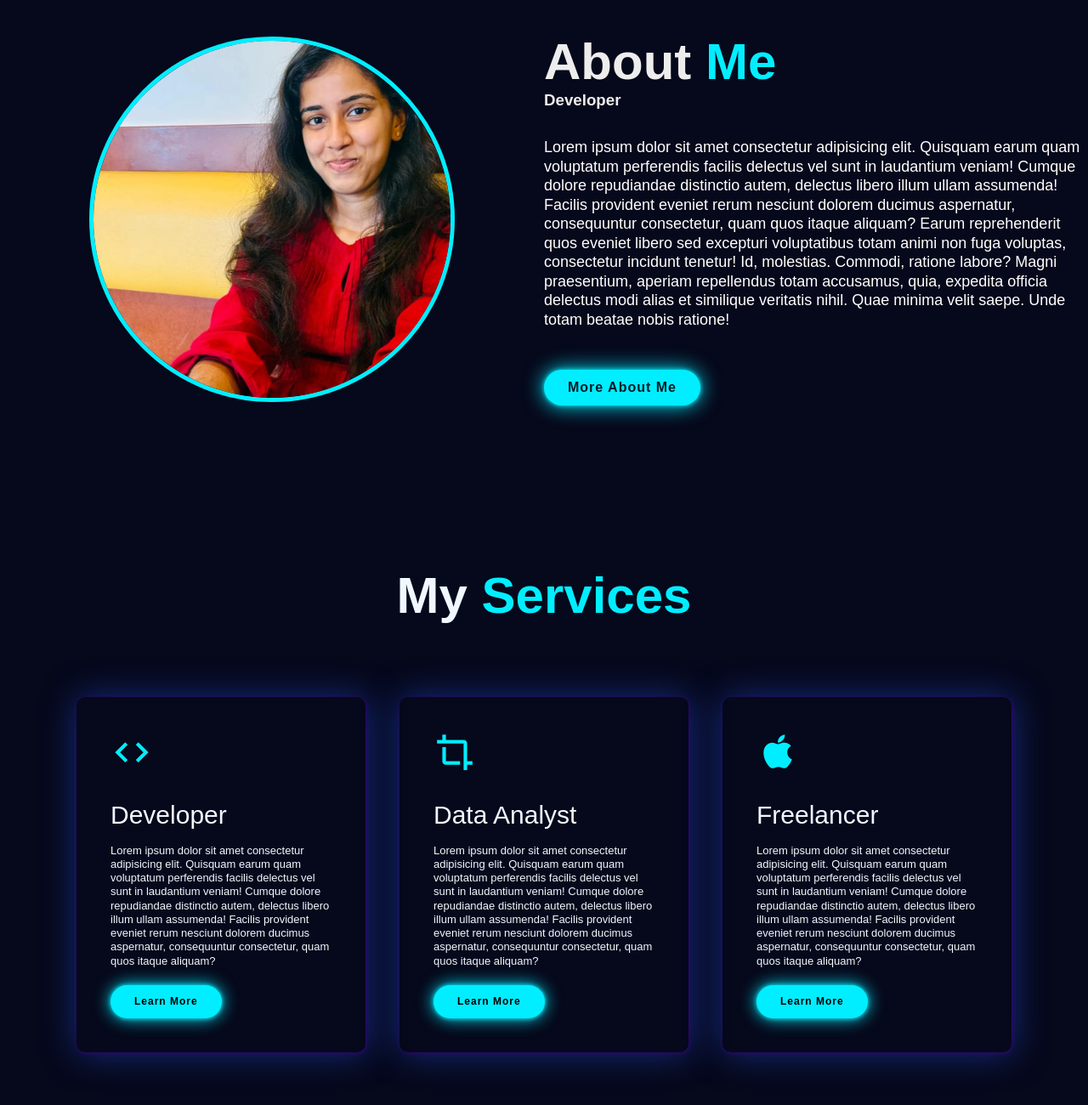
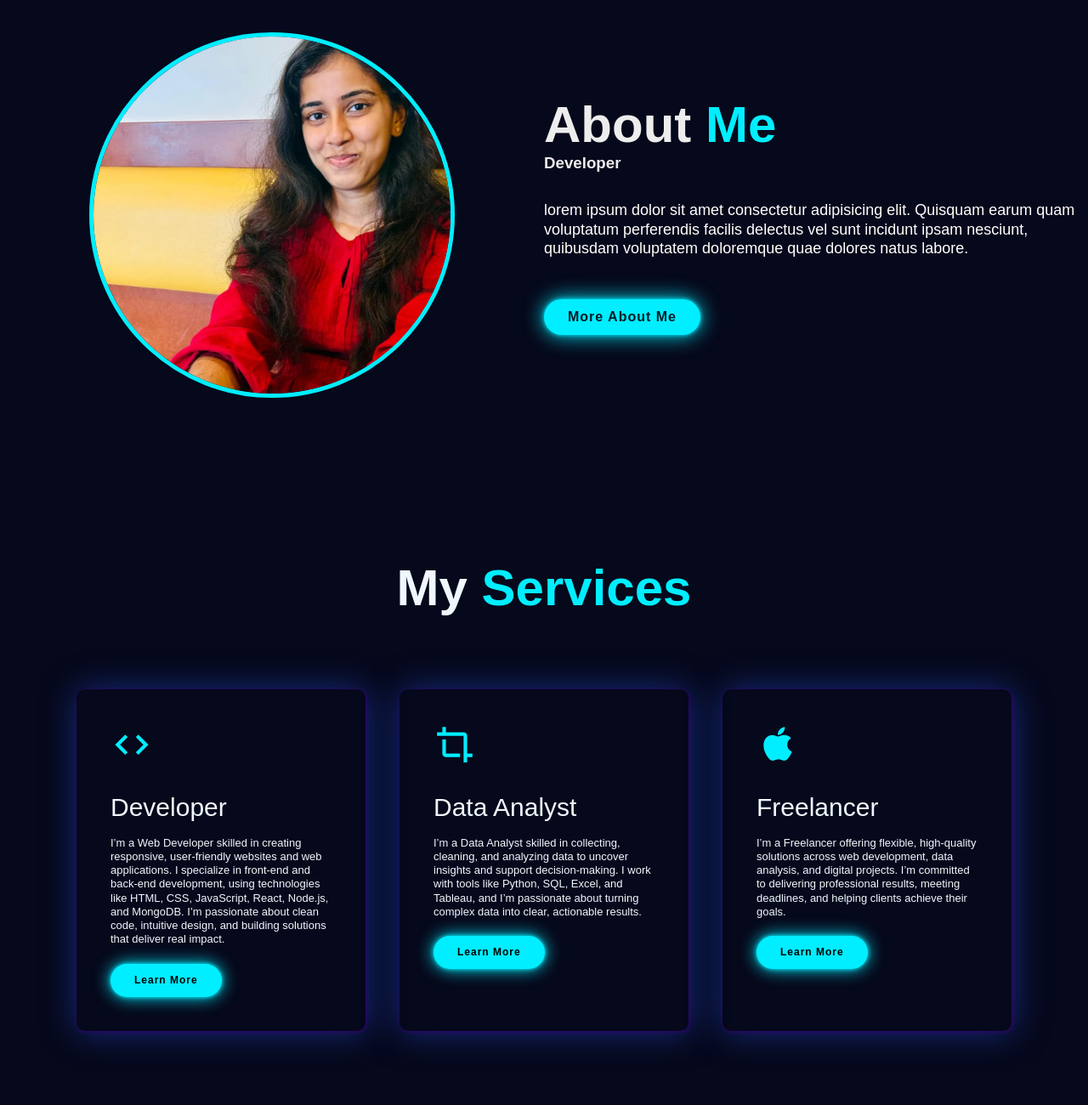
Before and after one commit to Mashi333/portfolio, a plain HTML site: page index.html in a window 1280 px wide. Shown: the part 858-2158 px from the top of the page at 85% size. Drawn offline with nearby package versions, Linux system fonts and the light colour scheme.

Commit message:
final 1.0

```diff
--- a/index.html
+++ b/index.html
@@ -28,10 +28,14 @@
         <h1>Maheshi Karunarathna</h1>
         <h3>And I'm a <span class="text"></span></h3>
         <p>
-          Lorem ipsum dolor sit amet consectetur adipisicing elit. Facere quod,
-          perferendis esse minus eaque distinctio beatae asperiores inventore
-          alias est, sequi doloribus officiis laborum voluptate suscipit. Ab
-          vitae atque minima?
+          I am a dedicated web developer with a passion for creating dynamic,
+          responsive websites that provide exceptional user experiences. With
+          proficiency in the latest web technologies and a keen eye for detail,
+          I build scalable, high-performance websites tailored to meet your
+          unique needs. From concept to launch, I ensure every aspect of your
+          website aligns with your brand and engages your audience. Let's
+          collaborate to bring your vision to life and make a significant impact
+          online.
         </p>
         <div class="home-sci">
           <a href="#" style="--i: 6"><i class="bx bxl-linkedin"></i></a>
@@ -39,7 +43,7 @@
           <a href="#" style="--i: 8"><i class="bx bxl-twitter"></i></a>
           <a href="#" style="--i: 9"><i class="bx bxl-facebook"></i></a>
         </div>
-        <a href="#" class="btn-box">More About Me</a>
+        <a download href="/Professional CV.pdf" class="btn-box">Download CV</a>
       </div>
 
       <div class="home-img">
@@ -57,17 +61,10 @@
         <h3>Developer</h3>
         <br />
         <p>
-          Lorem ipsum dolor sit amet consectetur adipisicing elit. Quisquam
-          earum quam voluptatum perferendis facilis delectus vel sunt in
-          laudantium veniam! Cumque dolore repudiandae distinctio autem,
-          delectus libero illum ullam assumenda! Facilis provident eveniet rerum
-          nesciunt dolorem ducimus aspernatur, consequuntur consectetur, quam
-          quos itaque aliquam? Earum reprehenderit quos eveniet libero sed
-          excepturi voluptatibus totam animi non fuga voluptas, consectetur
-          incidunt tenetur! Id, molestias. Commodi, ratione labore? Magni
-          praesentium, aperiam repellendus totam accusamus, quia, expedita
-          officia delectus modi alias et similique veritatis nihil. Quae minima
-          velit saepe. Unde totam beatae nobis ratione!
+          lorem ipsum dolor sit amet consectetur adipisicing elit. Quisquam
+          earum quam voluptatum perferendis facilis delectus vel sunt incidunt
+          ipsam nesciunt, quibusdam voluptatem doloremque quae dolores natus
+          labore.
         </p>
         <br />
         <a href="#" class="btn-box">More About Me</a>
@@ -83,12 +80,12 @@
               <i class="bx bx-code" style="color: #00eeff"></i>
               <h2>Developer</h2>
               <p>
-                Lorem ipsum dolor sit amet consectetur adipisicing elit.
-                Quisquam earum quam voluptatum perferendis facilis delectus vel
-                sunt in laudantium veniam! Cumque dolore repudiandae distinctio
-                autem, delectus libero illum ullam assumenda! Facilis provident
-                eveniet rerum nesciunt dolorem ducimus aspernatur, consequuntur
-                consectetur, quam quos itaque aliquam?
+                I’m a Web Developer skilled in creating responsive,
+                user-friendly websites and web applications. I specialize in
+                front-end and back-end development, using technologies like
+                HTML, CSS, JavaScript, React, Node.js, and MongoDB. I’m
+                passionate about clean code, intuitive design, and building
+                solutions that deliver real impact.
               </p>
               <a href="#" class="read">Learn More</a>
             </div>
@@ -96,12 +93,11 @@
               <i class="bx bx-crop" style="color: #00eeff"></i>
               <h2>Data Analyst</h2>
               <p>
-                Lorem ipsum dolor sit amet consectetur adipisicing elit.
-                Quisquam earum quam voluptatum perferendis facilis delectus vel
-                sunt in laudantium veniam! Cumque dolore repudiandae distinctio
-                autem, delectus libero illum ullam assumenda! Facilis provident
-                eveniet rerum nesciunt dolorem ducimus aspernatur, consequuntur
-                consectetur, quam quos itaque aliquam?
+                I’m a Data Analyst skilled in collecting, cleaning, and
+                analyzing data to uncover insights and support decision-making.
+                I work with tools like Python, SQL, Excel, and Tableau, and I’m
+                passionate about turning complex data into clear, actionable
+                results.
               </p>
               <a href="#" class="read">Learn More</a>
             </div>
@@ -109,12 +105,10 @@
               <i class="bx bxl-apple" style="color: #00eeff"></i>
               <h2>Freelancer</h2>
               <p>
-                Lorem ipsum dolor sit amet consectetur adipisicing elit.
-                Quisquam earum quam voluptatum perferendis facilis delectus vel
-                sunt in laudantium veniam! Cumque dolore repudiandae distinctio
-                autem, delectus libero illum ullam assumenda! Facilis provident
-                eveniet rerum nesciunt dolorem ducimus aspernatur, consequuntur
-                consectetur, quam quos itaque aliquam?
+                I’m a Freelancer offering flexible, high-quality solutions
+                across web development, data analysis, and digital projects. I’m
+                committed to delivering professional results, meeting deadlines,
+                and helping clients achieve their goals.
               </p>
               <a href="#" class="read">Learn More</a>
             </div>
```
Also changed, not shown: 1 other file.
